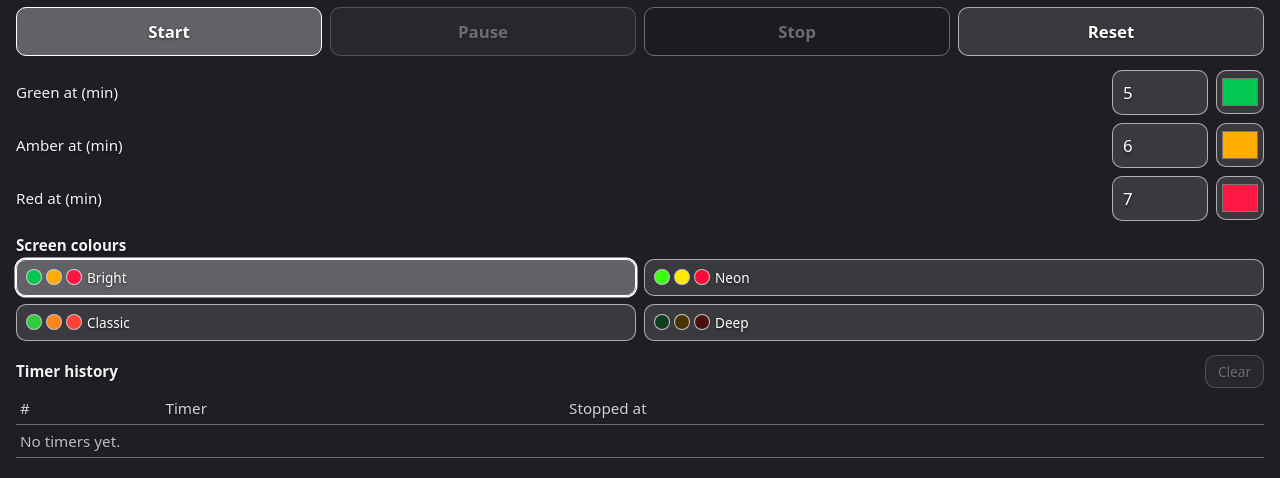
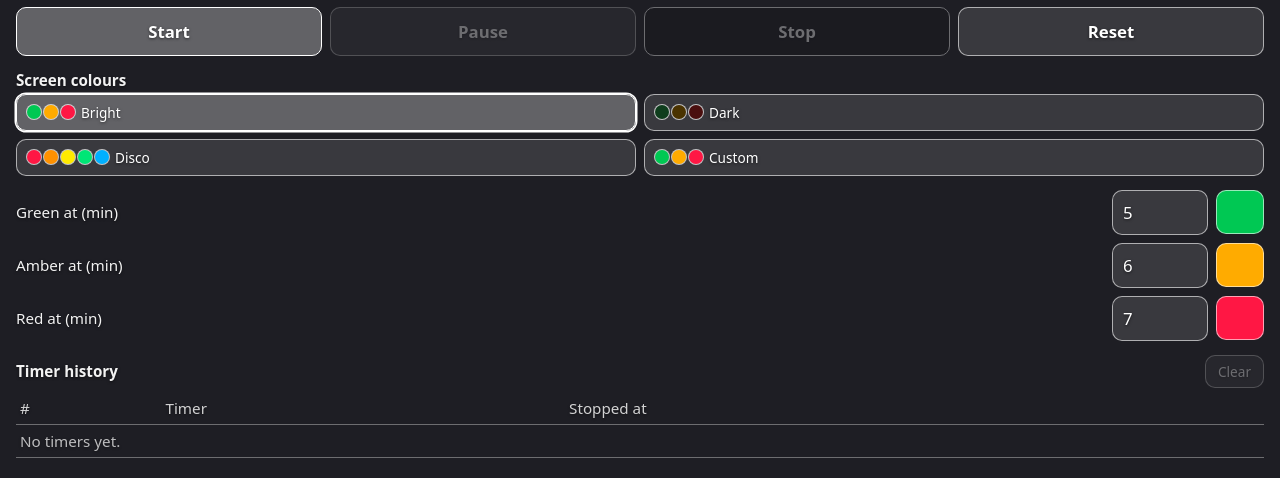
Before and after one commit to moniquehyho/traffic-light-timer, a plain HTML site: page remote.html in a window 1280 px wide. Shown: the part 333-811 px from the top of the page. Drawn offline with Linux system fonts and the light colour scheme.

Commit message:
Colour schemes: Bright, Dark, Disco and Custom
Neon and Classic are gone and Deep is now Dark. Disco rotates colours with
no minute marks. Custom has 1 to 10 colours, each with its own time.

Co-Authored-By: Claude Opus 5.5 <noreply@anthropic.com>

```diff
--- a/remote.html
+++ b/remote.html
@@ -6,6 +6,7 @@
 <title>Timer Control</title>
 <style>
   * { box-sizing: border-box; }
+  [hidden] { display: none !important; }
   body {
     margin: 0;
     min-height: 100vh;
@@ -69,6 +70,8 @@
   .field { display: grid; grid-template-columns: 1fr 96px 48px; gap: 8px; align-items: center; font-size: 0.95rem; }
   .field input[type="number"] { width: 100%; padding: 10px; }
   input[type="color"] { width: 48px; height: 44px; padding: 3px; cursor: pointer; }
+  .swatch { width: 48px; height: 44px; border-radius: 10px; border: 1.5px solid rgba(255, 255, 255, 0.6); }
+  .note { font-size: 0.9rem; opacity: 0.9; }
   .field input.invalid { border-color: #ff6b6b; box-shadow: 0 0 0 1.5px #ff6b6b; }
   .error { color: #ffb3b3; font-size: 0.9rem; }
 
@@ -84,6 +87,7 @@
   .palettes button.active { border-color: #fff; box-shadow: 0 0 0 1.5px #fff; background: rgba(255, 255, 255, 0.3); }
   .dot { box-shadow: 0 0 0 1px rgba(255, 255, 255, 0.7); }
   .dot { width: 14px; height: 14px; border-radius: 50%; }
+  .dots { display: inline-flex; gap: 3px; }
 
   .section-head { display: flex; justify-content: space-between; align-items: center; margin-bottom: 4px; }
   .section-head h2 { margin: 0; font-size: 0.95rem; font-weight: 600; }
@@ -103,12 +107,12 @@
   body.embed input, body.embed button { font-size: 0.95rem; padding: 8px; }
   body.embed .buttons button { padding-left: 2px; padding-right: 2px; }
   body.embed .field { grid-template-columns: 1fr 72px 40px; font-size: 0.9rem; }
-  body.embed input[type="color"] { width: 40px; height: 36px; padding: 2px; }
+  body.embed input[type="color"], body.embed .swatch { width: 40px; height: 36px; padding: 2px; }
   body.embed .palettes button { padding: 6px 8px; font-size: 0.8rem; }
   body.embed .history table { font-size: 0.85rem; }
 </style>
 <script src="https://cdn.jsdelivr.net/npm/peerjs@1.5.4/dist/peerjs.min.js"></script>
-<script src="timer-core.js?v=5"></script>
+<script src="timer-core.js?v=6"></script>
 </head>
 <body>
   <div class="hero">
@@ -129,22 +133,17 @@
   </div>
 
   <div class="panel setup-panel">
-    <div class="fields setup">
-      <div class="field"><label for="greenMins">Green at (min)</label>
-        <input type="number" id="greenMins" min="0" step="any" inputmode="decimal" value="5">
-        <input type="color" id="greenColour" aria-label="Green colour"></div>
-      <div class="field"><label for="amberMins">Amber at (min)</label>
-        <input type="number" id="amberMins" min="0" step="any" inputmode="decimal" value="6">
-        <input type="color" id="amberColour" aria-label="Amber colour"></div>
-      <div class="field"><label for="redMins">Red at (min)</label>
-        <input type="number" id="redMins" min="0" step="any" inputmode="decimal" value="7">
-        <input type="color" id="redColour" aria-label="Red colour"></div>
-      <div id="minutesError" class="error" role="alert" hidden></div>
-    </div>
-
     <div class="setup">
       <div class="section-head"><h2>Screen colours</h2></div>
       <div class="palettes" id="palettes"></div>
+    </div>
+
+    <div class="fields setup">
+      <div class="field" id="countField" hidden><label for="countInput">Number of colours</label>
+        <input type="number" id="countInput" min="1" max="10" step="1" inputmode="numeric"></div>
+      <div id="discoNote" class="note" hidden>The colours keep changing from the moment you press Start – no times needed.</div>
+      <div class="fields" id="rows"></div>
+      <div id="minutesError" class="error" role="alert" hidden></div>
     </div>
 
     <div class="history setup">
@@ -164,7 +163,6 @@
   // Opened by the big screen's "Show full panel" button (inside its page, not on a phone).
   const embedded = new URLSearchParams(location.search).has('embed') && window.parent !== window;
   document.body.classList.toggle('embed', embedded);
-  const KEYS = ['green', 'amber', 'red'];
   const timeEl = document.getElementById('time');
   const statusEl = document.getElementById('status');
   const startBtn = document.getElementById('startBtn');
@@ -172,9 +170,11 @@
   const stopBtn = document.getElementById('stopBtn');
   const resetBtn = document.getElementById('resetBtn');
   const clearBtn = document.getElementById('clearHistoryBtn');
-  const minuteInputs = Object.fromEntries(KEYS.map(k => [k, document.getElementById(k + 'Mins')]));
-  const colourInputs = Object.fromEntries(KEYS.map(k => [k, document.getElementById(k + 'Colour')]));
   const palettesEl = document.getElementById('palettes');
+  const countField = document.getElementById('countField');
+  const countInput = document.getElementById('countInput');
+  const discoNote = document.getElementById('discoNote');
+  const rowsEl = document.getElementById('rows');
   const historyBody = document.getElementById('historyBody');
 
   let state = null;      // latest timer state (from the big screen, or this phone's own timer)
@@ -187,34 +187,84 @@
     renderControls();
   }
 
-  // Remember this phone's last minute settings.
-  const savedMinutes = loadJson(MINUTES_KEY, null);
-  if (savedMinutes) KEYS.forEach(k => { if (savedMinutes[k] != null) minuteInputs[k].value = savedMinutes[k]; });
+  // This phone's minute marks, as typed (one per colour; extras are kept for when a custom
+  // scheme grows again). Older versions saved them as { green, amber, red }.
+  let saved = loadJson(MINUTES_KEY, null);
+  if (saved && !Array.isArray(saved)) saved = [saved.green, saved.amber, saved.red];
+  let minuteText = Array.isArray(saved) ? saved.map(v => (v == null ? '' : String(v))) : ['5', '6', '7'];
 
   function escapeHtml(s) { return String(s).replace(/[&<>"']/g, c => `&#${c.charCodeAt(0)};`); }
 
   // --- Controls ---
 
-  // Check the minutes as they're typed: green before amber before red. Highlights the boxes
-  // to fix and keeps Start off until they're right.
+  function sendSettings(scheme, custom) {
+    send({ cmd: 'colours', settings: { scheme, custom } });
+  }
+
+  // Check the minutes as they're typed: each colour before the next. Highlights the boxes to
+  // fix and keeps Start off until they're right.
   const minutesErrorEl = document.getElementById('minutesError');
   let minutesProblem = null;
   function readMinutes() {
-    return Object.fromEntries(KEYS.map(k => [k, parseFloat(minuteInputs[k].value)]));
+    return minuteText.slice(0, markCount(state.settings)).map(parseFloat);
   }
   function validateMinutes() {
-    minutesProblem = checkMinutes(readMinutes());
-    KEYS.forEach(k => minuteInputs[k].classList.toggle('invalid', !!minutesProblem && minutesProblem.bad.includes(k)));
+    const active = state && (state.running || state.paused);
+    minutesProblem = state && !active ? checkMinutes(readMinutes(), colourNames(state.settings)) : null;
+    rowsEl.querySelectorAll('input[type="number"]').forEach((input, i) =>
+      input.classList.toggle('invalid', !!minutesProblem && minutesProblem.bad.includes(i)));
     minutesErrorEl.hidden = !minutesProblem;
     minutesErrorEl.textContent = minutesProblem ? minutesProblem.message : '';
   }
-  KEYS.forEach(k => minuteInputs[k].addEventListener('input', () => { validateMinutes(); renderControls(); }));
+
+  // One row per colour: its minute mark, and a colour picker (Custom) or a sample (Bright, Dark).
+  let rowsKey = '';
+  function buildRows() {
+    const s = state.settings, n = markCount(s), names = colourNames(s);
+    while (minuteText.length < n) {
+      const last = parseFloat(minuteText[minuteText.length - 1]);
+      minuteText.push(String(Number.isFinite(last) ? last + 1 : minuteText.length + 1));
+    }
+    rowsEl.innerHTML = names.slice(0, n).map((name, i) =>
+      `<div class="field"><label for="mins${i}">${escapeHtml(name)} at (min)</label>` +
+      `<input type="number" id="mins${i}" data-i="${i}" min="0" step="any" inputmode="decimal">` +
+      (s.scheme === 'custom'
+        ? `<input type="color" data-i="${i}" aria-label="${escapeHtml(name)}">`
+        : `<span class="swatch" aria-hidden="true"></span>`) +
+      `</div>`).join('');
+    rowsEl.querySelectorAll('input[type="number"]').forEach((input, i) => { input.value = minuteText[i]; });
+  }
+
+  rowsEl.addEventListener('input', e => {
+    const i = +e.target.dataset.i;
+    if (e.target.type === 'number') {
+      minuteText[i] = e.target.value;
+      validateMinutes();
+      renderControls();
+    } else if (e.target.type === 'color') {
+      const custom = [...state.settings.custom];
+      custom[i] = e.target.value;
+      sendSettings('custom', custom);
+    }
+  });
+
+  countInput.addEventListener('input', () => {
+    const n = Number(countInput.value);
+    const ok = Number.isInteger(n) && n >= 1 && n <= MAX_COLOURS;
+    countInput.classList.toggle('invalid', !ok);
+    if (!ok || !state) return;
+    const custom = state.settings.custom.slice(0, n);
+    const extra = SCHEMES.disco.colours;
+    while (custom.length < n) custom.push(extra[custom.length % extra.length]);
+    sendSettings('custom', custom);
+  });
+  countInput.addEventListener('blur', () => renderControls());  // put back a valid number
 
   startBtn.addEventListener('click', () => {
     validateMinutes();
     if (minutesProblem) return renderControls();
     const minutes = readMinutes();
-    saveJson(MINUTES_KEY, minutes);
+    saveJson(MINUTES_KEY, minuteText.map(v => (v === '' ? null : parseFloat(v))));
     send({ cmd: 'start', minutes });
   });
   pauseBtn.addEventListener('click', () => send({ cmd: state && state.paused ? 'resume' : 'pause' }));
@@ -224,20 +274,16 @@
     if (confirm('Clear the timer history?')) send({ cmd: 'clearHistory' });
   });
 
-  function sendPalette(palette) {
-    send({ cmd: 'palette', palette: { green: palette.green, amber: palette.amber, red: palette.red } });
-  }
-  palettesEl.innerHTML = Object.entries(PALETTES).map(([id, p]) =>
-    `<button type="button" data-palette="${id}">` +
-    KEYS.map(k => `<span class="dot" style="background:${p[k]}"></span>`).join('') +
-    `${p.name}</button>`).join('');
+  // Scheme buttons, each with a few dots of its colours.
+  const dots = colours => colours.slice(0, 5).map(c => `<span class="dot" style="background:${c}"></span>`).join('');
+  palettesEl.innerHTML = Object.entries(SCHEMES).map(([id, p]) =>
+    `<button type="button" data-scheme="${id}"><span class="dots">${dots(p.colours || DEFAULT_SETTINGS.custom)}</span>${p.name}</button>`
+  ).join('');
+  const customDots = palettesEl.querySelector('[data-scheme="custom"] .dots');
   palettesEl.addEventListener('click', e => {
-    const btn = e.target.closest('button[data-palette]');
-    if (btn && !btn.disabled) sendPalette(PALETTES[btn.dataset.palette]);
+    const btn = e.target.closest('button[data-scheme]');
+    if (btn && !btn.disabled && state) sendSettings(btn.dataset.scheme, state.settings.custom);
   });
-  KEYS.forEach(k => colourInputs[k].addEventListener('input', () => {
-    sendPalette(Object.fromEntries(KEYS.map(key => [key, colourInputs[key].value])));
-  }));
 
   function renderControls() {
     const connected = !!state;
@@ -249,6 +295,34 @@
     const compact = running && !embedded;
     if (compact && !document.body.classList.contains('compact')) window.scrollTo(0, 0);
     document.body.classList.toggle('compact', compact);
+
+    if (connected) {
+      const s = state.settings, colours = schemeColours(s);
+      const key = s.scheme + ':' + markCount(s);
+      if (key !== rowsKey) { rowsKey = key; buildRows(); }
+      if (active) {  // show the running timer's minute marks
+        state.triggers.forEach((t, i) => { minuteText[i] = String(+(t / 60000).toFixed(2)); });
+      }
+      rowsEl.querySelectorAll('.field').forEach((row, i) => {
+        const mins = row.querySelector('input[type="number"]');
+        mins.disabled = active;
+        if (active || document.activeElement !== mins) mins.value = minuteText[i];
+        const picker = row.querySelector('input[type="color"]');
+        if (picker && document.activeElement !== picker) picker.value = colours[i];
+        const swatch = row.querySelector('.swatch');
+        if (swatch) swatch.style.background = colours[i];
+      });
+      countField.hidden = s.scheme !== 'custom';
+      countInput.disabled = active;
+      if (document.activeElement !== countInput) {
+        countInput.value = s.custom.length;
+        countInput.classList.remove('invalid');
+      }
+      discoNote.hidden = !SCHEMES[s.scheme].disco;
+      customDots.innerHTML = dots(s.custom);
+    }
+    validateMinutes();
+
     startBtn.disabled = !connected || active || !!minutesProblem;
     pauseBtn.disabled = !active;
     pauseBtn.textContent = paused ? 'Resume' : 'Pause';
@@ -256,16 +330,12 @@
     stopBtn.disabled = !active;
     resetBtn.disabled = !connected;
     clearBtn.disabled = !connected || !state.history || !state.history.length;
-    KEYS.forEach(k => {
-      minuteInputs[k].disabled = !connected || active;
-      if (active) minuteInputs[k].value = +(state.triggers[k] / 60000).toFixed(2);  // the running timer's settings
-      colourInputs[k].disabled = !connected;
-      if (connected && document.activeElement !== colourInputs[k]) colourInputs[k].value = state.palette[k];
-    });
     palettesEl.querySelectorAll('button').forEach(btn => {
-      const p = PALETTES[btn.dataset.palette];
-      btn.disabled = !connected;
-      btn.classList.toggle('active', connected && KEYS.every(k => p[k].toLowerCase() === state.palette[k].toLowerCase()));
+      const id = btn.dataset.scheme;
+      // While a timer is on, only schemes with the same number of minute marks can be picked.
+      btn.disabled = !connected ||
+        (active && markCount({ scheme: id, custom: state.settings.custom }) !== state.triggers.length);
+      btn.classList.toggle('active', connected && state.settings.scheme === id);
     });
 
     const history = (state && state.history) || [];
@@ -337,11 +407,10 @@
     statusEl.textContent = state.running ? ''
       : state.paused ? 'Paused'
       : state.stopped ? 'Stopped – time saved in the history'
-      : 'Ready – set the minutes and press Start';
-    if (!embedded) document.body.style.background = phaseColour(state.running ? phaseAt(elapsed, state.triggers) : null, state.palette);
+      : markCount(state.settings) ? 'Ready – set the minutes and press Start' : 'Ready – press Start';
+    if (!embedded) document.body.style.background = screenColour(elapsed, state.running, state.triggers, state.settings);
   }
 
-  validateMinutes();
   renderControls();
   setInterval(render, 100);
 </script>
--- a/timer-core.js
+++ b/timer-core.js
@@ -2,14 +2,20 @@
 // The big screen runs the timer and phones send it commands; a phone opened on its own runs
 // the timer itself with the same code.
 
-const IDLE_COLOUR = '#1e1e24';  // dark grey between colours
+const IDLE_COLOUR = '#1e1e24';  // dark grey before the first colour, and when not running
+const MAX_COLOURS = 10;         // most colours a custom scheme can have
+const DISCO_STEP_MS = 1000;     // disco changes colour every second
 
-const PALETTES = {
-  bright:  { name: 'Bright',  green: '#00c853', amber: '#ffab00', red: '#ff1744' },
-  neon:    { name: 'Neon',    green: '#39ff14', amber: '#ffea00', red: '#ff073a' },
-  classic: { name: 'Classic', green: '#2ecc40', amber: '#ff851b', red: '#ff4136' },
-  deep:    { name: 'Deep',    green: '#0f3d1d', amber: '#4a3300', red: '#4a0f0f' },
+// Screen colour schemes. Bright and Dark go green, amber, red at the minutes you set; Custom
+// does the same with your own colours (as many as you like); Disco just keeps changing.
+const SCHEMES = {
+  bright: { name: 'Bright', colours: ['#00c853', '#ffab00', '#ff1744'], names: ['Green', 'Amber', 'Red'] },
+  dark:   { name: 'Dark',   colours: ['#0f3d1d', '#4a3300', '#4a0f0f'], names: ['Green', 'Amber', 'Red'] },
+  disco:  { name: 'Disco',  disco: true,
+            colours: ['#ff1744', '#ff9100', '#ffea00', '#00e676', '#00b0ff', '#651fff', '#d500f9', '#ff4081'] },
+  custom: { name: 'Custom' },
 };
+const DEFAULT_SETTINGS = { scheme: 'bright', custom: [...SCHEMES.bright.colours] };
 
 function pad(n) { return String(n).padStart(2, '0'); }
 function fmtDuration(ms) {
@@ -19,32 +25,52 @@ function fmtDuration(ms) {
 }
 function fmtClock(d) { return `${pad(d.getHours())}:${pad(d.getMinutes())}:${pad(d.getSeconds())}`; }
 
-// Each colour stays on from its minute mark until the next colour comes in; red stays on.
-function phaseAt(ms, t) {
-  if (!t) return null;
-  if (ms >= t.red) return 'red';
-  if (ms >= t.amber) return 'amber';
-  if (ms >= t.green) return 'green';
+// The colours a scheme steps through, what to call each, and how many minute marks it needs
+// (none for disco).
+function schemeColours(settings) {
+  return settings.scheme === 'custom' ? settings.custom : SCHEMES[settings.scheme].colours;
+}
+function colourNames(settings) {
+  return SCHEMES[settings.scheme].names || schemeColours(settings).map((_, i) => `Colour ${i + 1}`);
+}
+function markCount(settings) {
+  return SCHEMES[settings.scheme].disco ? 0 : schemeColours(settings).length;
+}
+
+// The screen colour at `ms` into a timer. Each colour stays on from its minute mark until the
+// next one comes in, and the last stays on. A timer with no minute marks is a disco timer.
+function screenColour(ms, running, triggers, settings) {
+  if (!running || !triggers) return IDLE_COLOUR;
+  if (!triggers.length) {
+    const c = SCHEMES.disco.colours;
+    return c[Math.floor(ms / DISCO_STEP_MS) % c.length];
+  }
+  let step = -1;
+  triggers.forEach((t, i) => { if (ms >= t) step = i; });
+  const colours = schemeColours(settings);
+  return step < 0 ? IDLE_COLOUR : colours[Math.min(step, colours.length - 1)];
+}
+
+// Checks a list of minute marks: each a number of 0 or more, each before the next.
+// Returns an error message and the positions to highlight, or null when they're fine.
+function checkMinutes(list, names) {
+  const bad = list.map((_, i) => i).filter(i => !(typeof list[i] === 'number' && list[i] >= 0));
+  if (bad.length) return { message: 'Enter minutes (0 or more) for each colour.', bad };
+  for (let i = 0; i + 1 < list.length; i++) {
+    if (list[i] >= list[i + 1]) {
+      return {
+        message: `${names[i]} must come before ${names[i + 1].toLowerCase()} – use a smaller number for ${names[i].toLowerCase()}.`,
+        bad: [i, i + 1],
+      };
+    }
+  }
   return null;
 }
 
-function phaseColour(phase, palette) {
-  return phase ? palette[phase] : IDLE_COLOUR;
-}
-
-// Checks the minute marks: each a number of 0 or more, with green before amber before red.
-// Returns an error message and the colours to highlight, or null when they're fine.
-function checkMinutes(m) {
-  const keys = ['green', 'amber', 'red'];
-  const missing = keys.filter(k => !(typeof m[k] === 'number' && m[k] >= 0));
-  if (missing.length) return { message: 'Enter minutes (0 or more) for each colour.', bad: missing };
-  if (m.green >= m.amber) return { message: 'Green must come before amber – use a smaller number for green.', bad: ['green', 'amber'] };
-  if (m.amber >= m.red) return { message: 'Amber must come before red – use a smaller number for amber.', bad: ['amber', 'red'] };
-  return null;
-}
-
-function validPalette(p) {
-  return !!p && ['green', 'amber', 'red'].every(k => /^#[0-9a-f]{6}$/i.test(p[k]));
+function validColour(c) { return typeof c === 'string' && /^#[0-9a-f]{6}$/i.test(c); }
+function validSettings(s) {
+  return !!s && Object.hasOwn(SCHEMES, s.scheme) && Array.isArray(s.custom) &&
+    s.custom.length >= 1 && s.custom.length <= MAX_COLOURS && s.custom.every(validColour);
 }
 
 function loadJson(key, fallback) {
@@ -56,16 +82,18 @@ function saveJson(key, value) {
 
 function createTimer() {
   const HISTORY_KEY = 'trafficLightTimerHistory';
-  const PALETTE_KEY = 'trafficLightTimerPalette';
+  const SETTINGS_KEY = 'trafficLightTimerColours';
 
   // A timer is idle (no triggers), running, paused, or stopped (finished, time saved).
-  let triggers = null;     // { green, amber, red } in ms from start
+  let triggers = null;     // minute marks in ms from start; [] for a disco timer
   let accumulated = 0;     // ms counted before the current run
   let startedAt = null;    // timestamp of current run, null when not running
   let stopped = false;     // finished with Stop; its time is in the history
   let history = loadJson(HISTORY_KEY, []);
-  let palette = loadJson(PALETTE_KEY, null);
-  if (!validPalette(palette)) palette = { ...PALETTES.bright };
+  let settings = loadJson(SETTINGS_KEY, null);
+  if (!validSettings(settings)) settings = { ...DEFAULT_SETTINGS, custom: [...DEFAULT_SETTINGS.custom] };
+
+  const active = () => !!triggers && !stopped;  // running or paused
 
   function elapsed() {
     return accumulated + (startedAt ? Date.now() - startedAt : 0);
@@ -76,12 +104,15 @@ function createTimer() {
     saveJson(HISTORY_KEY, history);
   }
 
-  // Start a new timer (from idle, or after the last one was stopped).
+  // Start a new timer (from idle, or after the last one was stopped). Disco needs no minutes.
   function start(minutes) {
-    if (triggers && !stopped) return;  // already running or paused
-    if (!minutes || checkMinutes(minutes)) return;
-    const { green, amber, red } = minutes;
-    triggers = { green: green * 60000, amber: amber * 60000, red: red * 60000 };
+    if (active()) return;
+    const n = markCount(settings);
+    if (n === 0) triggers = [];
+    else {
+      if (!Array.isArray(minutes) || minutes.length !== n || checkMinutes(minutes, colourNames(settings))) return;
+      triggers = minutes.map(m => m * 60000);
+    }
     accumulated = 0;
     stopped = false;
     startedAt = Date.now();
@@ -94,13 +125,13 @@ function createTimer() {
   }
 
   function resume() {
-    if (!triggers || stopped || startedAt) return;
+    if (!active() || startedAt) return;
     startedAt = Date.now();
   }
 
   // Finish the timer and save its time.
   function stop() {
-    if (!triggers || stopped) return;
+    if (!active()) return;
     accumulated = elapsed();
     startedAt = null;
     stopped = true;
@@ -109,11 +140,21 @@ function createTimer() {
 
   // Clear the timer. A timer that ran but wasn't stopped still gets its time saved.
   function reset() {
-    if (triggers && !stopped && elapsed() > 0) record();
+    if (active() && elapsed() > 0) record();
     triggers = null;
     accumulated = 0;
     startedAt = null;
     stopped = false;
+  }
+
+  // Change the colours. While a timer is on, only to a scheme with the same number of minute
+  // marks (e.g. Bright to Dark), so the running timer still makes sense.
+  function setSettings(s) {
+    if (!validSettings(s)) return;
+    const next = { scheme: s.scheme, custom: [...s.custom] };
+    if (active() && markCount(next) !== triggers.length) return;
+    settings = next;
+    saveJson(SETTINGS_KEY, settings);
   }
 
   return {
@@ -125,26 +166,23 @@ function createTimer() {
       else if (msg.cmd === 'stop') stop();
       else if (msg.cmd === 'reset') reset();
       else if (msg.cmd === 'clearHistory') { history = []; saveJson(HISTORY_KEY, history); }
-      else if (msg.cmd === 'palette' && validPalette(msg.palette)) {
-        palette = { green: msg.palette.green, amber: msg.palette.amber, red: msg.palette.red };
-        saveJson(PALETTE_KEY, palette);
-      }
+      else if (msg.cmd === 'colours') setSettings(msg.settings);
     },
     state() {
       const running = !!startedAt;
       return {
         running,
-        paused: !!triggers && !stopped && !running,
+        paused: active() && !running,
         stopped,
         elapsedMs: elapsed(),
         triggers,
         history,
-        palette,
+        settings,
       };
     },
-    // Current screen colour: idle grey until green comes in, and while paused or stopped.
+    // Current screen colour: idle grey until the first colour comes in, and while paused or stopped.
     colour() {
-      return phaseColour(startedAt ? phaseAt(elapsed(), triggers) : null, palette);
+      return screenColour(elapsed(), !!startedAt, triggers, settings);
     },
   };
 }
```
Also changed, not shown: index.html (+2 -2 lines), 1 other file.
